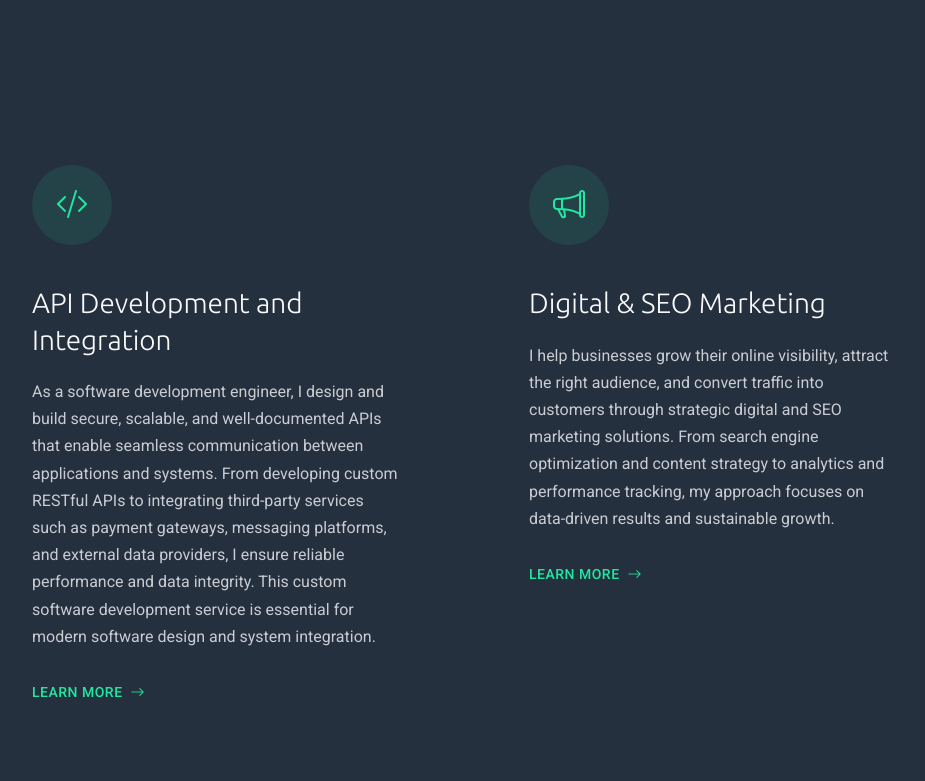
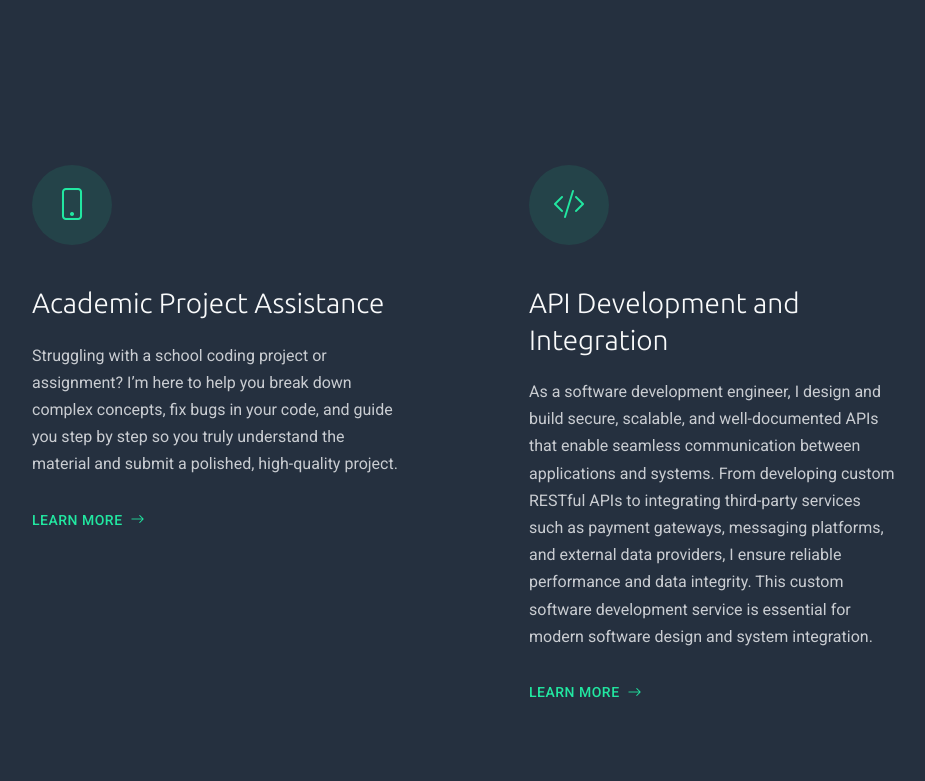
Before and after one commit to johnmfula/portfolio, a plain HTML site: page index.html in a window 1280 px wide. Shown: the part 8659-9440 px from the top of the page, without its empty margins (330-1255 px from the left). Drawn offline with Linux system fonts and the light colour scheme.

Commit message:
Academic project assistance service

```diff
--- a/index.html
+++ b/index.html
@@ -908,6 +908,22 @@
             </div>
           </div>
 
+          <div class="col-lg-6" data-aos="fade-right" data-aos-delay="300">
+            <div class="service-item">
+              <div class="service-icon">
+                <i class="bi bi-phone"></i>
+              </div>
+              <div class="service-content">
+                <h3><a href="#contact">Academic Project Assistance</a></h3>
+                <p>Struggling with a school coding project or assignment? I’m here to help you break down complex concepts, fix bugs in your code, and guide you step by step so you truly understand the material and submit a polished, high-quality project.</p>
+                <a href="#contact" class="read-more">
+                  <span>Learn More</span>
+                  <i class="bi bi-arrow-right"></i>
+                </a>
+              </div>
+            </div>
+          </div>
+
            <div class="col-lg-6" data-aos="fade-left" data-aos-delay="250">
             <div class="service-item">
               <div class="service-icon">
```
